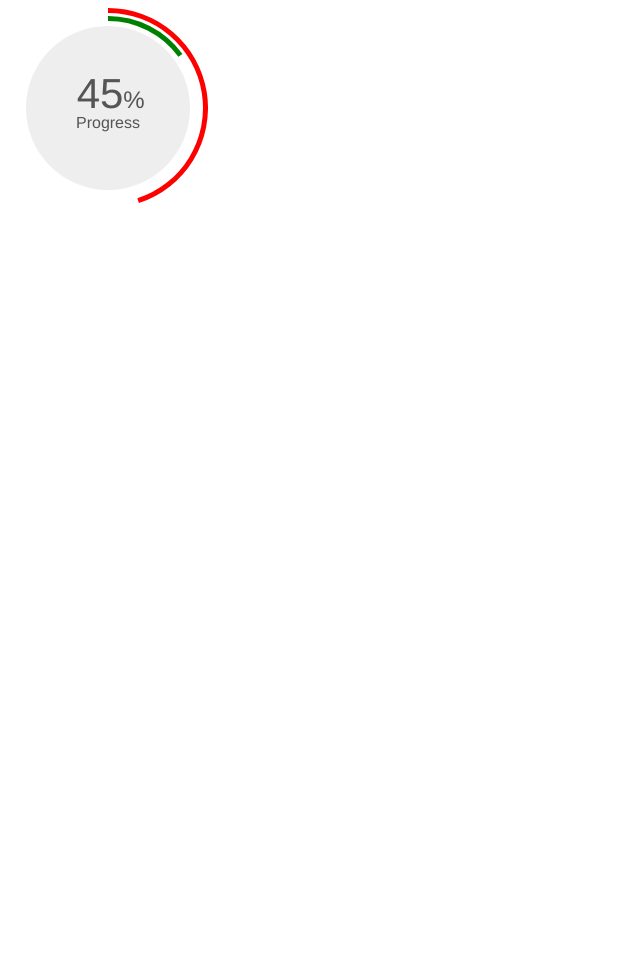
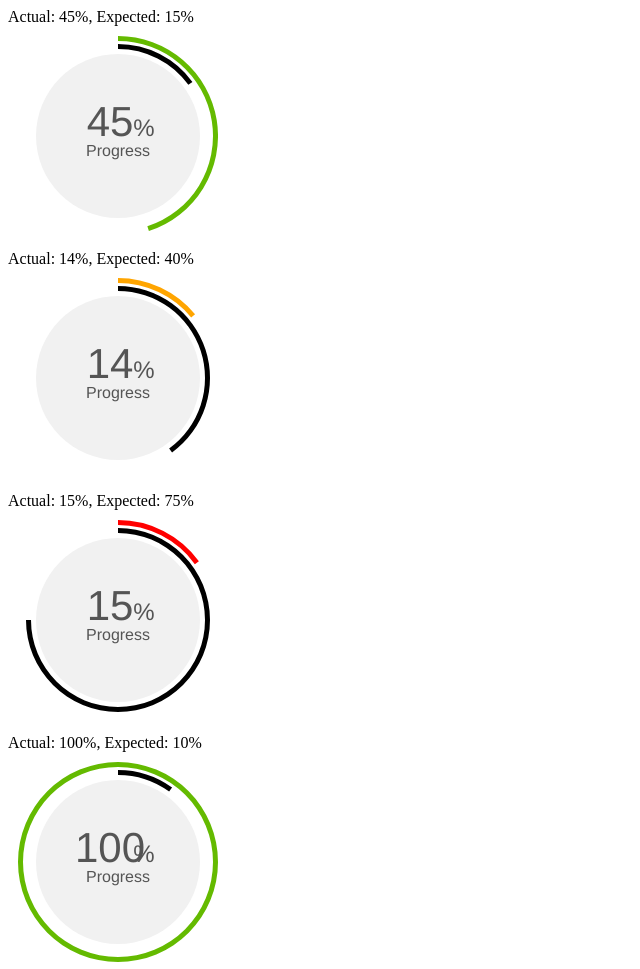
Before and after one commit to cvuong/angular-circular-progress, a plain HTML site: page index.html in a window 1280 px wide. Shown: the top 969 px of the page, without its empty margins (0-640 px from the left). Before the commit the page ends 800 px from the top, so only its background shows below. Drawn offline with nearby package versions, Linux system fonts and the light colour scheme.

Commit message:
Color the outside arcs appropriately

```diff
--- a/index.html
+++ b/index.html
@@ -4,9 +4,33 @@
     <title>Angular Circular Progress Demo</title>
     <script src="https://ajax.googleapis.com/ajax/libs/angularjs/1.5.6/angular.min.js"></script>
     <script src="https://d3js.org/d3.v4.min.js"></script>
+    <style>
+      .circular-progress {
+        margin: 10px;
+      }
+    </style>
   </head>
   <body>
-    <circular-progress actual="0.45" expected="0.15"></circular-progress>
+    <div>
+      Actual: 45%, Expected: 15%<br />
+      <circular-progress actual="0.45" expected="0.15"></circular-progress>
+    </div>
+    <div>
+      Actual: 14%, Expected: 40%<br />
+      <circular-progress actual="0.14" expected="0.40"></circular-progress>
+    </div>
+    <div>
+      Actual: 15%, Expected: 75%<br />
+      <circular-progress actual="0.15" expected="0.75"></circular-progress>
+    </div>
+    <div>
+      Actual: 100%, Expected: 10%<br />
+      <circular-progress actual="1" expected="0.10"></circular-progress>
+    </div>
+    <div>
+      Actual: 0%, Expected: 15%<br />
+      <circular-progress actual="0" expected="0.15"></circular-progress>
+    </div>
   </body>
   <script>
     (function() {
@@ -20,16 +44,17 @@
           link: function(scope, elem, attr) {
             // Color constants
             var COLORS = {
-              GREEN: 'green',
-              ORANGE: 'orange',
-              RED: 'red',
-              GREY: '#EEEEEE'
+              'DARK_GREEN':  '#64BA00',
+              'LIGHT_GREEN': 'B9E17D',
+              ORANGE:        '#FFA500',
+              RED:           '#FF0000',
+              GREY:          '#F1F1F1'
             };
 
             // Return a float between 0 to 1.0 as a string with a percent
             // (i.e., 0.4567 -> "45%"), we always truncate to two digits.
             function getPctString(num) {
-              return (num * 100)
+              return (num * 100).toFixed(0)
             }
 
             // Converts a float between 0 to 1.0 into a radians value between
@@ -39,15 +64,18 @@
             }
 
             // Returns the color value of the actual progress arc when passed
-            // in an actual progress angle and an expected progress angle.
-            function getActualProgressEndColor(actualAngle, expectedAngle) {
-              var diffAngle = actualProgressAngle - expectedProgressAngle;
-
-              if ((diffAngle < -25) && (diffAngle >= -50)) {
+            // in an actual progress pct string and an expected progress pct string.
+            function getActualProgressEndColor(actualProgress, expectedProgress) {
+              var diff = actualProgress - expectedProgress;
+              console.log('diff', diff)
+              if ((diff < -25) && (diff >= -50)) {
+                console.log('orange');
                 return COLORS.ORANGE
-              } else if (diffAngle < -50) {
+              } else if (diff < -50) {
+                console.log('red');
                 return COLORS.RED
               } else {
+                console.log('dark green');
                 return COLORS.DARK_GREEN
               }
 
@@ -66,11 +94,8 @@
                 EXPECTED_PROGRESS_INNER_RADIUS = EXPECTED_PROGRESS_OUTER_RADIUS - EXPECTED_PROGRESS_THICKNESS, // px
                 CIRCLE_RADIUS = EXPECTED_PROGRESS_INNER_RADIUS - CIRCLE_MARGIN; // px
 
-            // Class constant
-            var PROGRESS_CLASS = '.circular-progress';
-
             // Render the SVG container element
-            var svg = d3.select(PROGRESS_CLASS)
+            var svg = d3.select(elem.children()[0])
               .append('svg')
               .attr('width', RADIUS * 2)
               .attr('height', RADIUS * 2)
@@ -93,14 +118,14 @@
               var actualProgressRing = svg.append('path')
                 .datum({endAngle: 0})
                 .attr('class', 'arc')
-                .style('fill', COLORS.GREEN)
+                .style('fill', COLORS.DARK_GREEN)
                 .attr('d', actualProgressArc);
 
               // Append the expected progress ring
               var expectedProgressRing = svg.append('path')
                 .datum({endAngle: 0})
                 .attr('class', 'arc')
-                .style('fill', COLORS.GREEN)
+                .style('fill', COLORS.LIGHT_GREEN)
                 .attr('d', expectedProgressArc);
 
               // Append the inner circle
@@ -147,13 +172,14 @@
               setTimeout(function() {
                 var actualProgressAngle = convertPctToRadians(attr.actual);
                 var expectedProgressAngle = convertPctToRadians(attr.expected);
-                var diffAngle = actualProgressAngle - expectedProgressAngle;
 
-                var actualProgressEndColor;
+                var actualProgress = getPctString(attr.actual);
+                var expectedProgress = getPctString(attr.expected);
+                var actualProgressEndColor = getActualProgressEndColor(actualProgress, expectedProgress);
 
                 actualProgressRing.transition()
                   .duration(1000)
-                  .style('fill', 'red')
+                  .style('fill', actualProgressEndColor)
                   .call(arcTweenActual, actualProgressAngle);
                 expectedProgressRing.transition()
                   .duration(1000)
```
